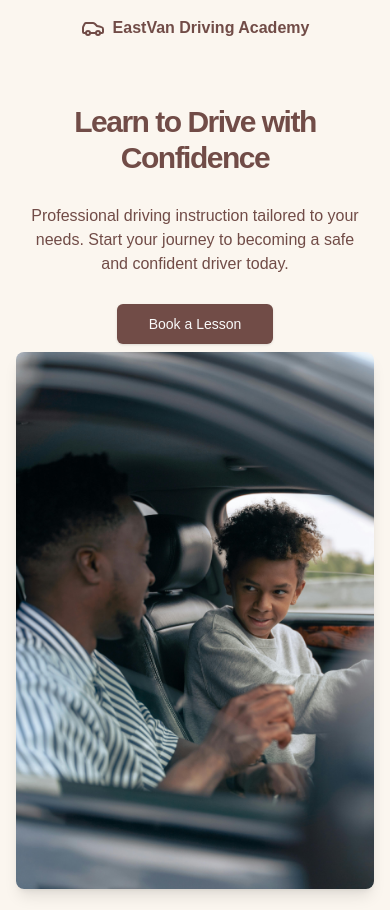
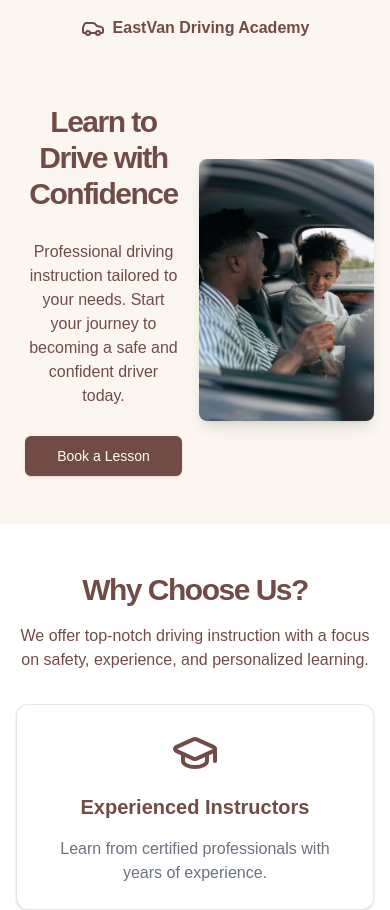
Before and after one commit to eastvandrivingacademy/EV_Driving, a Next.js app: page / in a window 390 px wide. Shown: the top 910 px of the page. Built offline with nearby package versions, Linux system fonts and the light colour scheme.

Commit message:
changed hero

```diff
--- a/app/page.tsx
+++ b/app/page.tsx
@@ -59,7 +59,7 @@
         <section className="relative w-full py-12 md:py-24 lg:py-32 xl:py-12 bg-bgColor1">
           {/* Content */}
           <div className="px-4 md:px-6 flex justify-center w-full">
-            <div className="grid grid-cols-1 lg:grid-cols-2 gap-2 lg:gap-4 items-center">
+            <div className="grid grid-cols-2 lg:grid-cols-2 gap-2 lg:gap-4 items-center">
               {/* Text Section */}
               <div className="flex-row justify-center items-center space-y-4  text-center ">
                 <h1 className="text-3xl font-bold tracking-tighter sm:text-5xl xl:text-6xl text-textColor1 ">
```
